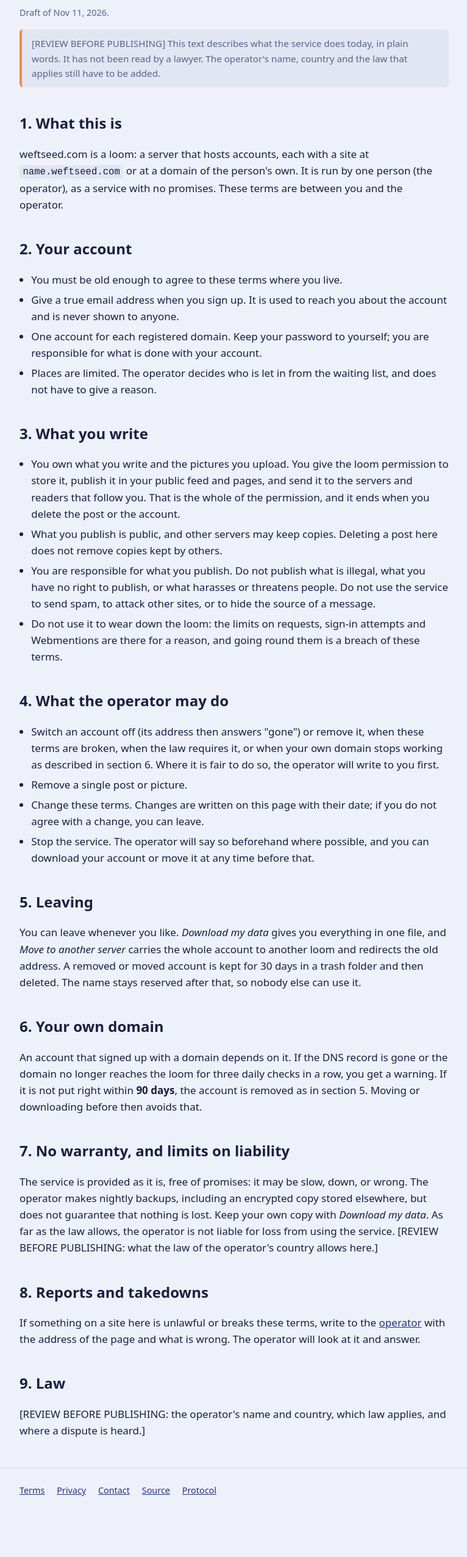
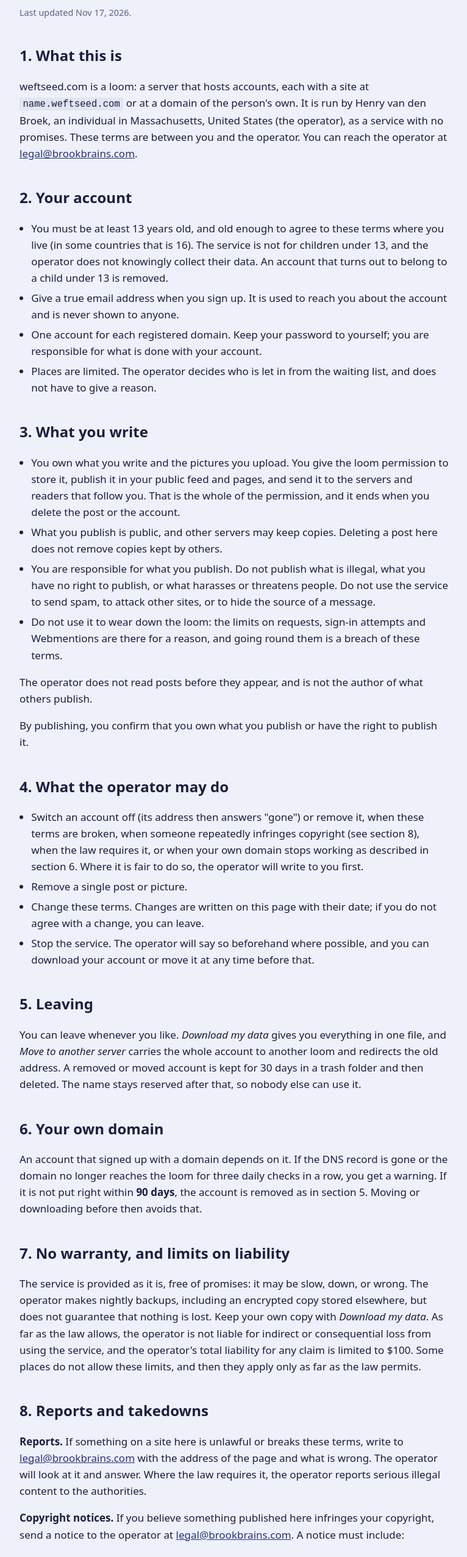
Before and after one commit to hbroek/weft, a plain HTML site: page site/terms/index.html in a window 1280 px wide. Shown: the part 140-2693 px from the top of the page at 61% size, without its empty margins (256-1022 px from the left). Before the commit the page ends 2635 px from the top, so only its background shows below. Drawn offline with Linux system fonts and the light colour scheme.

Commit message:
Terms: operator, age, copyright notices, liability cap, governing law
Removes the draft markers. Notices go to the operator until a copyright agent is registered.

Co-Authored-By: Claude Sonnet 5.5 <noreply@anthropic.com>
Claude-Session: https://claude.ai/code/session_01Dcpfx9yDBUjnMhuTob4H9B

```diff
--- a/site/page.css
+++ b/site/page.css
@@ -68,5 +68,5 @@ footer a { margin-right: 1rem; }
 
 main h1 { margin-top: 2rem; }
 .draft { background: var(--soft); border-left: 4px solid var(--accent); border-radius: 6px; padding: .7rem 1rem; margin: 1rem 0; font-size: .95rem; color: var(--muted); }
-main ul { padding-left: 1.2rem; } main li { margin: .35rem 0; }
+main ul { padding-left: 1.2rem; } main ol { padding-left: 1.5rem; } main li { margin: .35rem 0; }
 .updated { color: var(--muted); font-size: .9rem; }
--- a/site/terms/index.html
+++ b/site/terms/index.html
@@ -25,15 +25,14 @@
 </header>
 <main class="wrap">
 <h1>Terms of use</h1>
-<p class="updated">Draft of Nov 11, 2026.</p>
-<p class="draft">[REVIEW BEFORE PUBLISHING] This text describes what the service does today, in plain words. It has not been read by a lawyer. The operator's name, country and the law that applies still have to be added.</p>
+<p class="updated">Last updated Nov 17, 2026.</p>
 
 <h2>1. What this is</h2>
-<p>weftseed.com is a loom: a server that hosts accounts, each with a site at <code>name.weftseed.com</code> or at a domain of the person's own. It is run by one person (the operator), as a service with no promises. These terms are between you and the operator.</p>
+<p>weftseed.com is a loom: a server that hosts accounts, each with a site at <code>name.weftseed.com</code> or at a domain of the person's own. It is run by Henry van den Broek, an individual in Massachusetts, United States (the operator), as a service with no promises. These terms are between you and the operator. You can reach the operator at <span class="mail" data-x="bW9jLnNuaWFyYmtvb3JiQGxhZ2Vs">the operator (turn on JavaScript to see the address)</span>.</p>
 
 <h2>2. Your account</h2>
 <ul>
-<li>You must be old enough to agree to these terms where you live.</li>
+<li>You must be at least 13 years old, and old enough to agree to these terms where you live (in some countries that is 16). The service is not for children under 13, and the operator does not knowingly collect their data. An account that turns out to belong to a child under 13 is removed.</li>
 <li>Give a true email address when you sign up. It is used to reach you about the account and is never shown to anyone.</li>
 <li>One account for each registered domain. Keep your password to yourself; you are responsible for what is done with your account.</li>
 <li>Places are limited. The operator decides who is let in from the waiting list, and does not have to give a reason.</li>
@@ -46,10 +45,12 @@
 <li>You are responsible for what you publish. Do not publish what is illegal, what you have no right to publish, or what harasses or threatens people. Do not use the service to send spam, to attack other sites, or to hide the source of a message.</li>
 <li>Do not use it to wear down the loom: the limits on requests, sign-in attempts and Webmentions are there for a reason, and going round them is a breach of these terms.</li>
 </ul>
+<p>The operator does not read posts before they appear, and is not the author of what others publish.</p>
+<p>By publishing, you confirm that you own what you publish or have the right to publish it.</p>
 
 <h2>4. What the operator may do</h2>
 <ul>
-<li>Switch an account off (its address then answers "gone") or remove it, when these terms are broken, when the law requires it, or when your own domain stops working as described in section 6. Where it is fair to do so, the operator will write to you first.</li>
+<li>Switch an account off (its address then answers "gone") or remove it, when these terms are broken, when someone repeatedly infringes copyright (see section 8), when the law requires it, or when your own domain stops working as described in section 6. Where it is fair to do so, the operator will write to you first.</li>
 <li>Remove a single post or picture.</li>
 <li>Change these terms. Changes are written on this page with their date; if you do not agree with a change, you can leave.</li>
 <li>Stop the service. The operator will say so beforehand where possible, and you can download your account or move it at any time before that.</li>
@@ -62,13 +63,26 @@
 <p>An account that signed up with a domain depends on it. If the DNS record is gone or the domain no longer reaches the loom for three daily checks in a row, you get a warning. If it is not put right within <strong>90 days</strong>, the account is removed as in section 5. Moving or downloading before then avoids that.</p>
 
 <h2>7. No warranty, and limits on liability</h2>
-<p>The service is provided as it is, free of promises: it may be slow, down, or wrong. The operator makes nightly backups, including an encrypted copy stored elsewhere, but does not guarantee that nothing is lost. Keep your own copy with <em>Download my data</em>. As far as the law allows, the operator is not liable for loss from using the service. [REVIEW BEFORE PUBLISHING: what the law of the operator's country allows here.]</p>
+<p>The service is provided as it is, free of promises: it may be slow, down, or wrong. The operator makes nightly backups, including an encrypted copy stored elsewhere, but does not guarantee that nothing is lost. Keep your own copy with <em>Download my data</em>. As far as the law allows, the operator is not liable for indirect or consequential loss from using the service, and the operator's total liability for any claim is limited to $100. Some places do not allow these limits, and then they apply only as far as the law permits.</p>
 
 <h2>8. Reports and takedowns</h2>
-<p>If something on a site here is unlawful or breaks these terms, write to the <a href="/contact/">operator</a> with the address of the page and what is wrong. The operator will look at it and answer.</p>
+<p><b>Reports.</b> If something on a site here is unlawful or breaks these terms, write to <span class="mail" data-x="bW9jLnNuaWFyYmtvb3JiQGxhZ2Vs">the operator (turn on JavaScript to see the address)</span> with the address of the page and what is wrong. The operator will look at it and answer. Where the law requires it, the operator reports serious illegal content to the authorities.</p>
+<p><b>Copyright notices.</b> If you believe something published here infringes your copyright, send a notice to the operator at <span class="mail" data-x="bW9jLnNuaWFyYmtvb3JiQGxhZ2Vs">the operator (turn on JavaScript to see the address)</span>. A notice must include:</p>
+<ol>
+<li>your physical or electronic signature, or that of someone allowed to act for you;</li>
+<li>a description of the copyrighted work you say is infringed;</li>
+<li>the address (URL) of the material you want removed, so it can be found;</li>
+<li>your name, postal address, email address and phone number;</li>
+<li>a statement that you believe in good faith that the use is not allowed by the owner, its agent or the law;</li>
+<li>a statement, under penalty of perjury, that the notice is accurate and that you are the owner or allowed to act for the owner.</li>
+</ol>
+<p>When a complete notice arrives, the operator removes or switches off access to the material promptly and tells the person who published it. Knowingly sending a false notice can make you liable for damages.</p>
+<p><b>Counter-notices.</b> If your material was removed and you believe that was a mistake, you can send a counter-notice to the same address. It must include: your signature; a description of the material and where it appeared before removal; a statement, under penalty of perjury, that you believe in good faith that it was removed by mistake or misidentification; your name, address and phone number; and a statement that you agree to the jurisdiction of the federal court for the district where you live (or, if you live outside the United States, any district where the operator can be found) and will accept service from the person who sent the notice. The operator passes the counter-notice on to the sender. Unless the sender tells the operator within about 10 to 14 business days that they have gone to court, the material may be restored.</p>
+<p><b>Repeat infringers.</b> An account that is the subject of three valid copyright notices is switched off.</p>
+<p><b>Copies elsewhere.</b> Other servers may keep copies of what was published here. Removing something here does not remove those copies. To remove them, contact the operators of those servers.</p>
 
 <h2>9. Law</h2>
-<p>[REVIEW BEFORE PUBLISHING: the operator's name and country, which law applies, and where a dispute is heard.]</p>
+<p>These terms are governed by the laws of the Commonwealth of Massachusetts and the federal law of the United States, without regard to rules about conflicting laws. A dispute between you and the operator is heard in the state or federal courts located in Massachusetts, and you and the operator agree to those courts. If you live in a country whose law gives you rights that these terms cannot take away, those rights stay.</p>
 </main>
 <footer>
   <div class="wrap">
```
